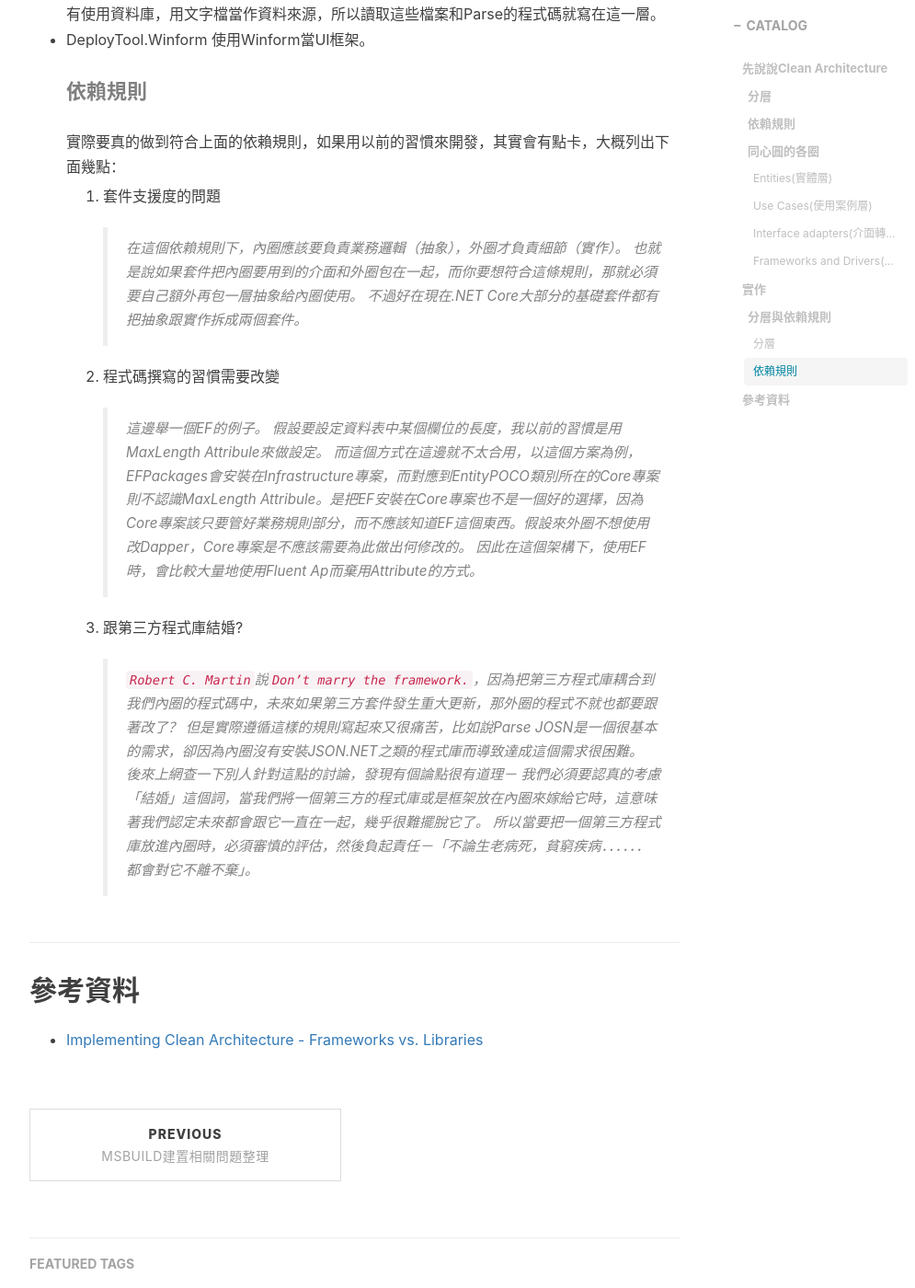
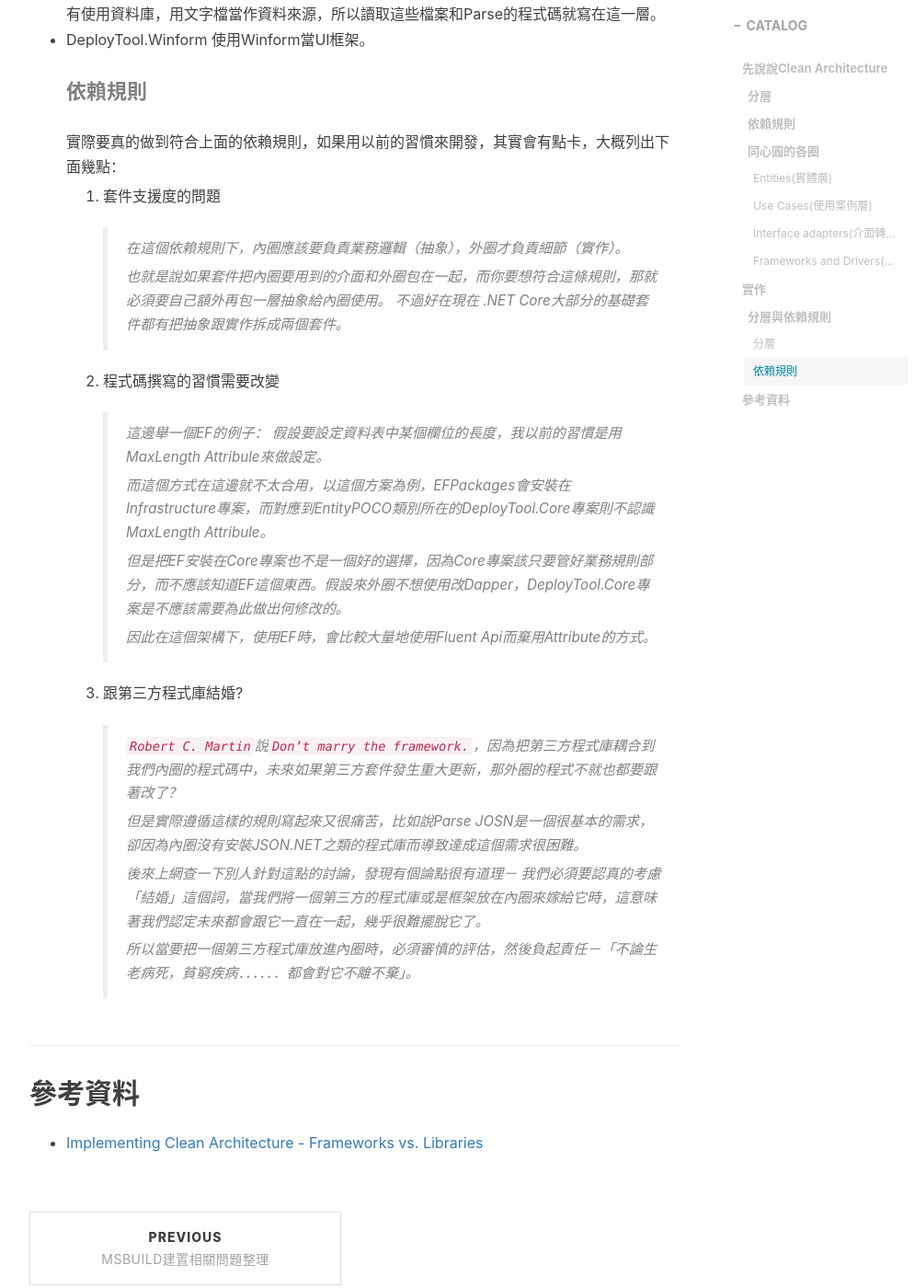
Before and after one commit to gulu0503/gulu0503.github.io, a Jekyll site: the page built from _posts/clean-architecture/2020-08-01-clean-architecture.md, in a window 1280 px wide and 1400 px high, scrolled down 2958 px. Shown: the whole window at 92% size, without its empty margins (233-1228 px from the left). Built offline with Jekyll 4.4.1, drawn with Linux system fonts in a browser that asks for light colours; nearby versions of some CDN libraries; comment, search, counter and statistics services are not loaded.

Commit message:
modify Clean Architecture

```diff
--- a/_posts/clean-architecture/2020-08-01-clean-architecture.md
+++ b/_posts/clean-architecture/2020-08-01-clean-architecture.md
@@ -55,19 +55,27 @@ Entity指的可以是具有方法的物件，也可以是資料結構和函式
 實際要真的做到符合上面的依賴規則，如果用以前的習慣來開發，其實會有點卡，大概列出下面幾點：
 1. 套件支援度的問題
 > 在這個依賴規則下，內圈應該要負責業務邏輯（抽象），外圈才負責細節（實作）。
-也就是說如果套件把內圈要用到的介面和外圈包在一起，而你要想符合這條規則，那就必須要自己額外再包一層抽象給內圈使用。
-不過好在現在.NET Core大部分的基礎套件都有把抽象跟實作拆成兩個套件。
+>
+> 也就是說如果套件把內圈要用到的介面和外圈包在一起，而你要想符合這條規則，那就必須要自己額外再包一層抽象給內圈使用。
+不過好在現在 .NET Core大部分的基礎套件都有把抽象跟實作拆成兩個套件。
 2. 程式碼撰寫的習慣需要改變
-> 這邊舉一個EF的例子。
-假設要設定資料表中某個欄位的長度，我以前的習慣是用MaxLength Attribule來做設定。
-而這個方式在這邊就不太合用，以這個方案為例，EFPackages會安裝在Infrastructure專案，而對應到EntityPOCO類別所在的Core專案則不認識MaxLength Attribule。是把EF安裝在Core專案也不是一個好的選擇，因為Core專案該只要管好業務規則部分，而不應該知道EF這個東西。假設來外圈不想使用改Dapper，Core專案是不應該需要為此做出何修改的。
-因此在這個架構下，使用EF時，會比較大量地使用Fluent Ap而棄用Attribute的方式。
+> 這邊舉一個EF的例子：
+> 假設要設定資料表中某個欄位的長度，我以前的習慣是用MaxLength Attribule來做設定。
+>
+> 而這個方式在這邊就不太合用，以這個方案為例，EFPackages會安裝在Infrastructure專案，而對應到EntityPOCO類別所在的DeployTool.Core專案則不認識MaxLength Attribule。
+>
+> 但是把EF安裝在Core專案也不是一個好的選擇，因為Core專案該只要管好業務規則部分，而不應該知道EF這個東西。假設來外圈不想使用改Dapper，DeployTool.Core專案是不應該需要為此做出何修改的。
+>
+> 因此在這個架構下，使用EF時，會比較大量地使用Fluent Api而棄用Attribute的方式。
 3. 跟第三方程式庫結婚?
->  `Robert C. Martin`說`Don’t marry the framework.`，因為把第三方程式庫耦合到我們內圈的程式碼中，未來如果第三方套件發生重大更新，那外圈的程式不就也都要跟著改了？
-但是實際遵循這樣的規則寫起來又很痛苦，比如說Parse JOSN是一個很基本的需求，卻因為內圈沒有安裝JSON.NET之類的程式庫而導致達成這個需求很困難。
-後來上網查一下別人針對這點的討論，發現有個論點很有道理－
+> `Robert C. Martin`說`Don’t marry the framework.`，因為把第三方程式庫耦合到我們內圈的程式碼中，未來如果第三方套件發生重大更新，那外圈的程式不就也都要跟著改了？
+>
+> 但是實際遵循這樣的規則寫起來又很痛苦，比如說Parse JOSN是一個很基本的需求，卻因為內圈沒有安裝JSON.NET之類的程式庫而導致達成這個需求很困難。
+>
+> 後來上網查一下別人針對這點的討論，發現有個論點很有道理－
 我們必須要認真的考慮「結婚」這個詞，當我們將一個第三方的程式庫或是框架放在內圈來嫁給它時，這意味著我們認定未來都會跟它一直在一起，幾乎很難擺脫它了。
-所以當要把一個第三方程式庫放進內圈時，必須審慎的評估，然後負起責任－「不論生老病死，貧窮疾病．．．．．．都會對它不離不棄」。
+>
+> 所以當要把一個第三方程式庫放進內圈時，必須審慎的評估，然後負起責任－「不論生老病死，貧窮疾病．．．．．．都會對它不離不棄」。
 
 ## 參考資料
 - [Implementing Clean Architecture - Frameworks vs. Libraries
```
